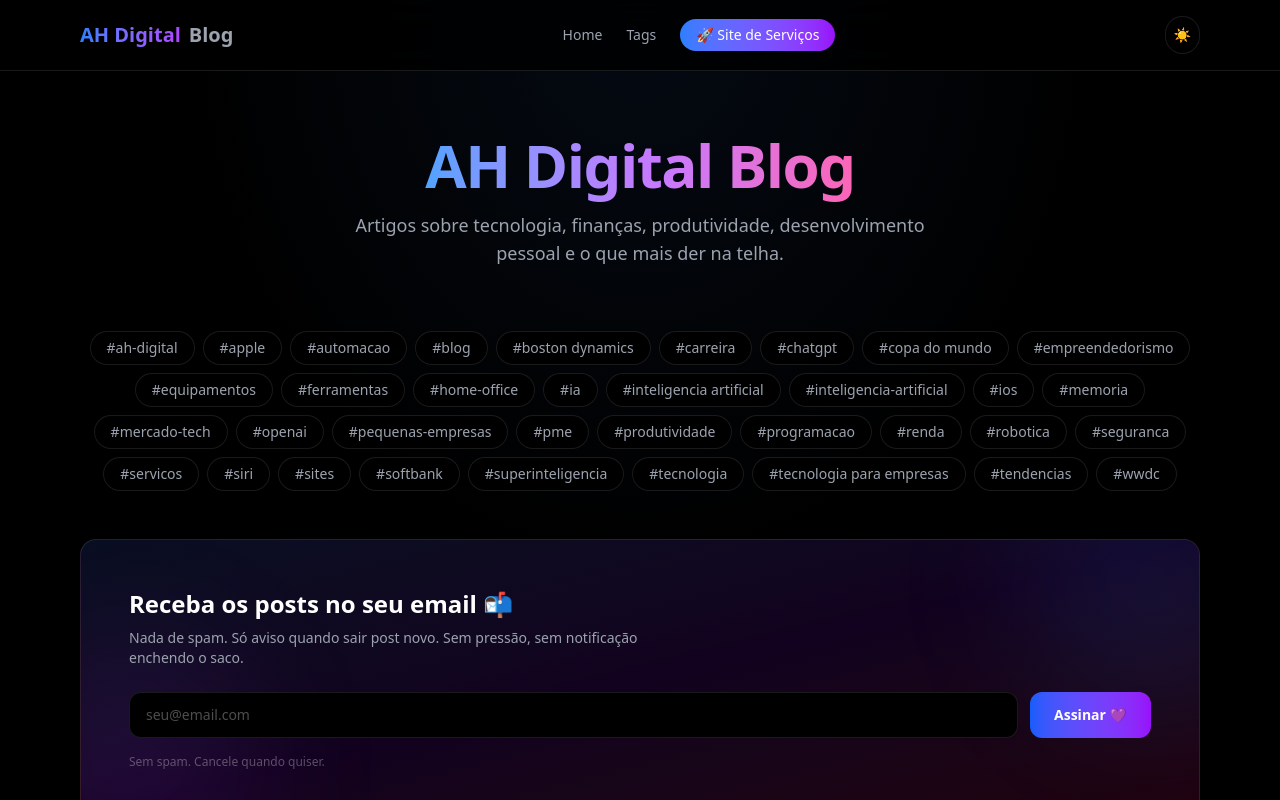
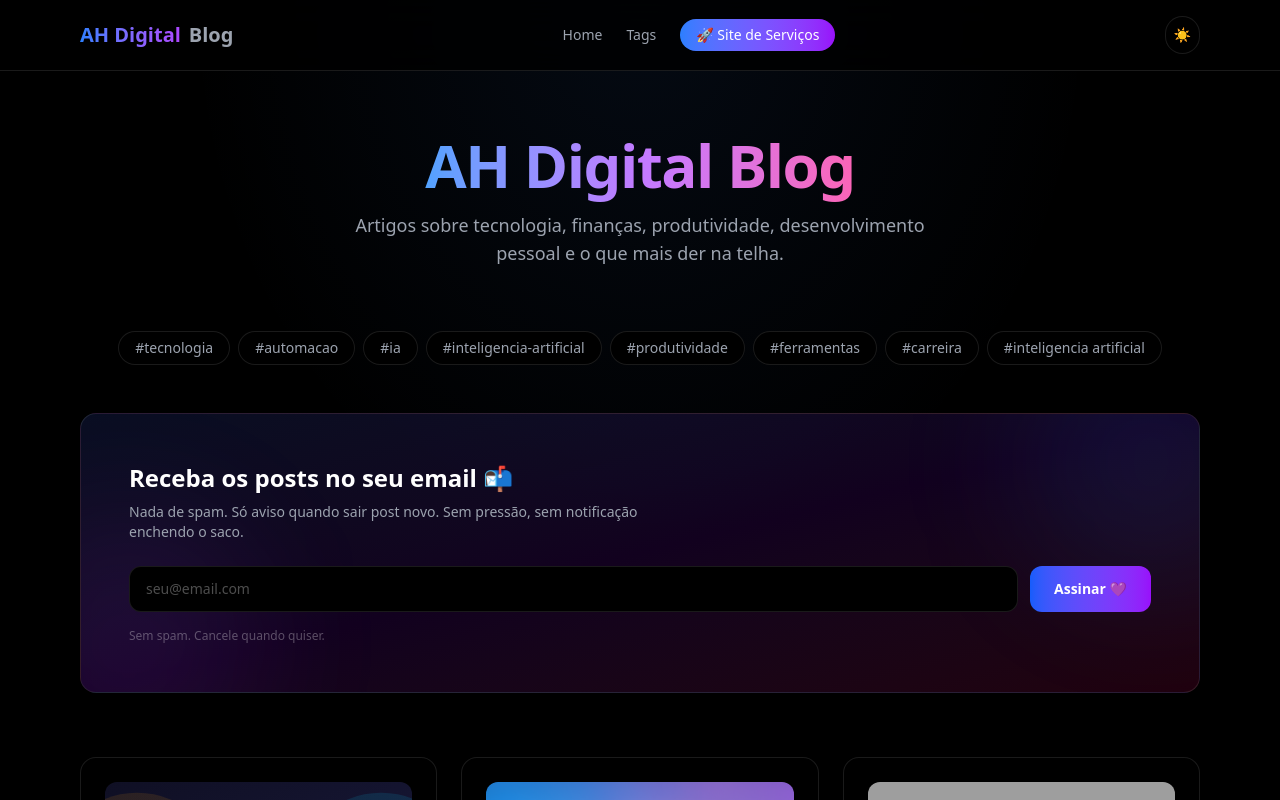
Before and after one commit to andrehs-dev/ah-digital-blog, a Next.js app: page / in a window 1280 px wide. Shown: the top 800 px of the page. Built offline with nearby package versions, Linux system fonts and the light colour scheme; grey boxes are pictures that could not be loaded.

Commit message:
fix: limit tags to top 15 on tags page and top 8 on homepage

```diff
--- a/src/app/page.tsx
+++ b/src/app/page.tsx
@@ -25,7 +25,15 @@ export default function Home() {
       {tags.length > 0 && (
         <section className="mb-12">
           <div className="flex flex-wrap justify-center gap-2">
-            {tags.map((tag) => (
+            {tags
+              .map((tag) => ({
+                tag,
+                count: posts.filter((p) => p.tags?.includes(tag)).length,
+              }))
+              .filter((t) => t.count >= 2)
+              .sort((a, b) => b.count - a.count)
+              .slice(0, 8)
+              .map(({ tag }) => (
               <Link
                 key={tag}
                 href={`/tags/${tag}`}
--- a/src/app/tags/page.tsx
+++ b/src/app/tags/page.tsx
@@ -12,18 +12,28 @@ export default function TagsPage() {
   const tags = getAllTags();
   const posts = getAllPosts();
 
+  // Contar quantos posts por tag e filtrar só as com 2+ posts
+  const tagCounts = tags
+    .map((tag: string) => ({
+      tag,
+      count: posts.filter((p: any) => p.tags?.includes(tag)).length,
+    }))
+    .filter((t) => t.count >= 2)
+    .sort((a, b) => b.count - a.count)
+    .slice(0, 15);
+
   return (
     <div className="mx-auto max-w-6xl px-4 py-16">
-      <h1 className="mb-8 text-3xl font-bold text-white">Todas as Tags</h1>
+      <h1 className="mb-8 text-3xl font-bold text-white">Tags</h1>
 
       <div className="mb-12 flex flex-wrap gap-3">
-        {tags.map((tag: string) => (
+        {tagCounts.map(({ tag, count }) => (
           <Link
             key={tag}
             href={`/tags/${tag}`}
             className="rounded-full border border-white/10 bg-white/5 px-4 py-2 text-sm text-white/60 transition hover:border-blue-500/50 hover:text-white"
           >
-            #{tag} ({posts.filter((p: any) => p.tags?.includes(tag)).length})
+            #{tag} ({count})
           </Link>
         ))}
       </div>
```
